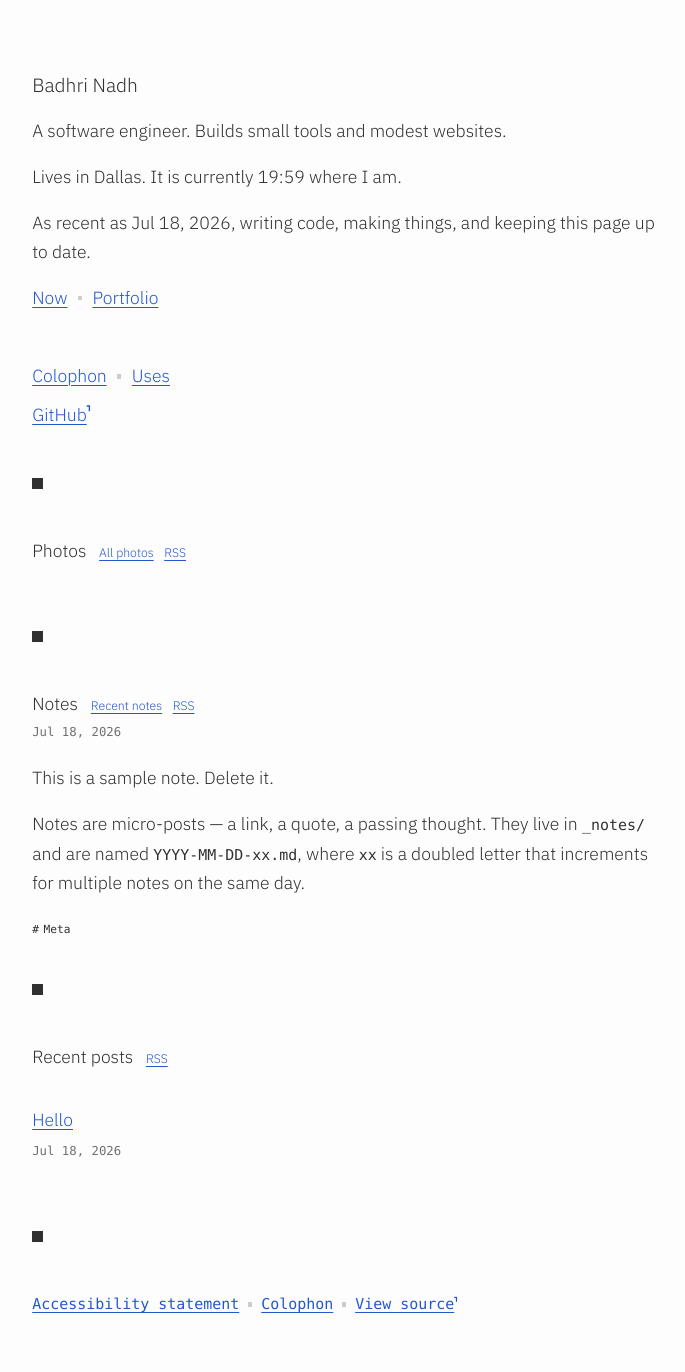
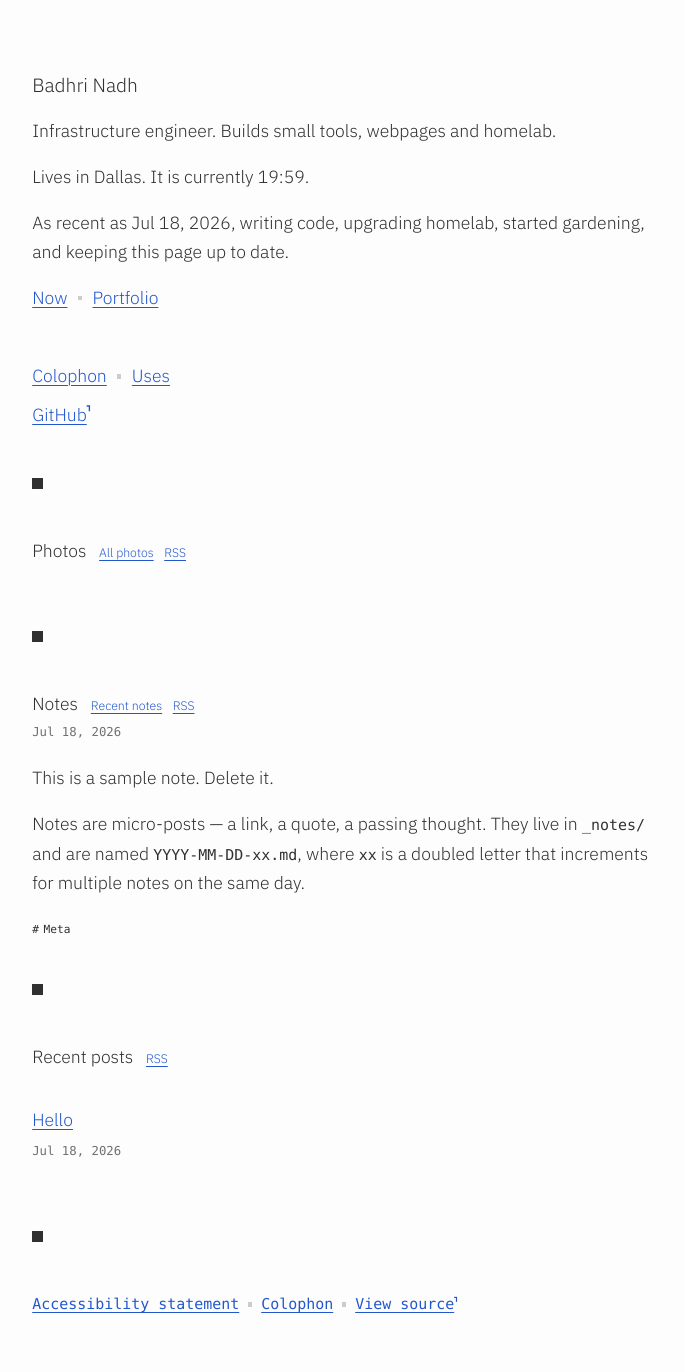
Before and after one commit to BadhriNadhBade/badhrinadh.com, a Jekyll site: the page built from index.html, in a window 1280 px wide. Shown: the whole page, without its empty margins (291-976 px from the left). Built offline with Jekyll 4.4.1, drawn with Linux system fonts in a browser that asks for light colours; Markdown is read by kramdown in place of the engine named in the settings.

Commit message:
Update personal description in index.html

```diff
--- a/index.html
+++ b/index.html
@@ -6,14 +6,14 @@ root: true
 
 <!-- PLACEHOLDER COPY — replace all three paragraphs below with your own. -->
 <p>
-  A software engineer. Builds small tools and modest websites.
+  Infrastructure engineer. Builds small tools, webpages and homelab.
 </p>
 <p>
-  Lives in Dallas. <span class="time" data-timestamp-text="It is currently {time} where I am."></span>
+  Lives in Dallas. <span class="time" data-timestamp-text="It is currently {time}."></span>
 </p>
 
 <p>
-  As recent as {{ site.recent_date | date: "%b %e, %Y" }}, writing code, making things, and keeping this page up to date.
+  As recent as {{ site.recent_date | date: "%b %e, %Y" }}, writing code, upgrading homelab, started gardening, and keeping this page up to date.
 </p>
 
 <nav aria-label="Profession">
```
